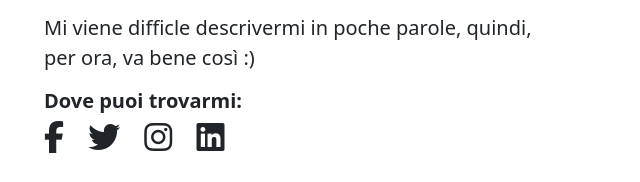
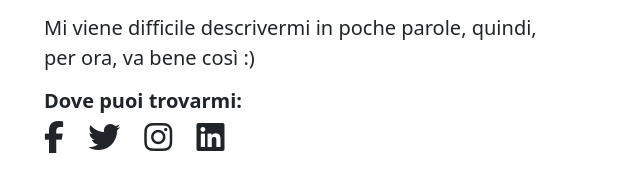
Before and after one commit to Zocch/zocch.github.io, a plain HTML site: page index.html in a window 1280 px wide. Shown: the part 468-650 px from the top of the page, 620-1260 px from the left. Drawn offline with nearby package versions, Linux system fonts and the light colour scheme.

Commit message:
Error in paragraph

```diff
--- a/index.html
+++ b/index.html
@@ -54,7 +54,7 @@
         <div class="row flex-lg-row-reverse align-items-center g-5 py-5">
           <div class="col-10 col-sm-8 col-lg-6"><h1 class="display-5 fw-bold lh-1 mb-3">Buonasera e benvenuti!</h1>
             <p class="lead">Studente presso l'Università degli Studi di Cagliari in Informatica, aspirante developer.<br>Amante della musica e del mondo che circonda la vita notturna.</p>
-            <p class="lead">Mi viene difficle descrivermi in poche parole, quindi, per ora, va bene così :)</p>
+            <p class="lead">Mi viene difficile descrivermi in poche parole, quindi, per ora, va bene così :)</p>
             <h3 class="fs-5"><strong>Dove puoi trovarmi:</strong></h3>
             <!-- Facebook -->
             <a href="https://www.facebook.com/marco.zoccheddu97/" class="social" target="_blank"><i class="fab fa-facebook-f fa-2x"></i></a>
```
